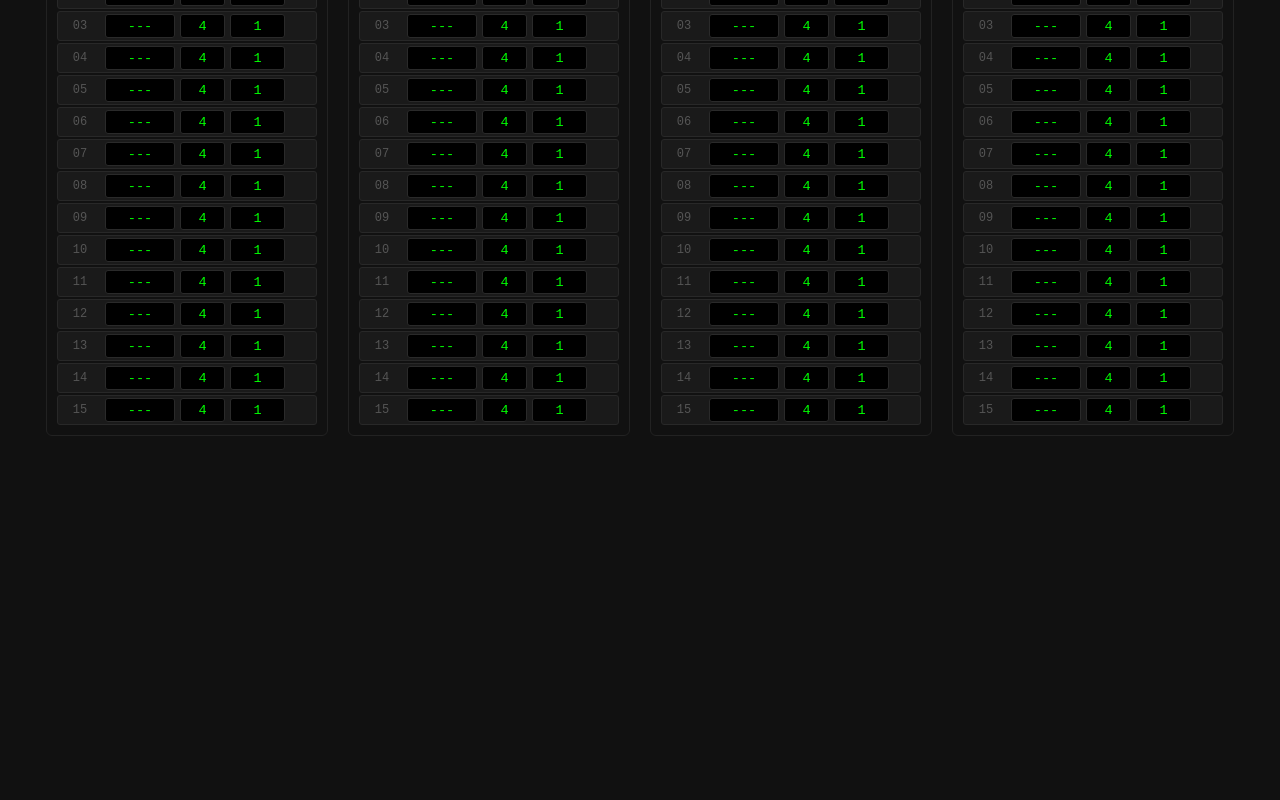
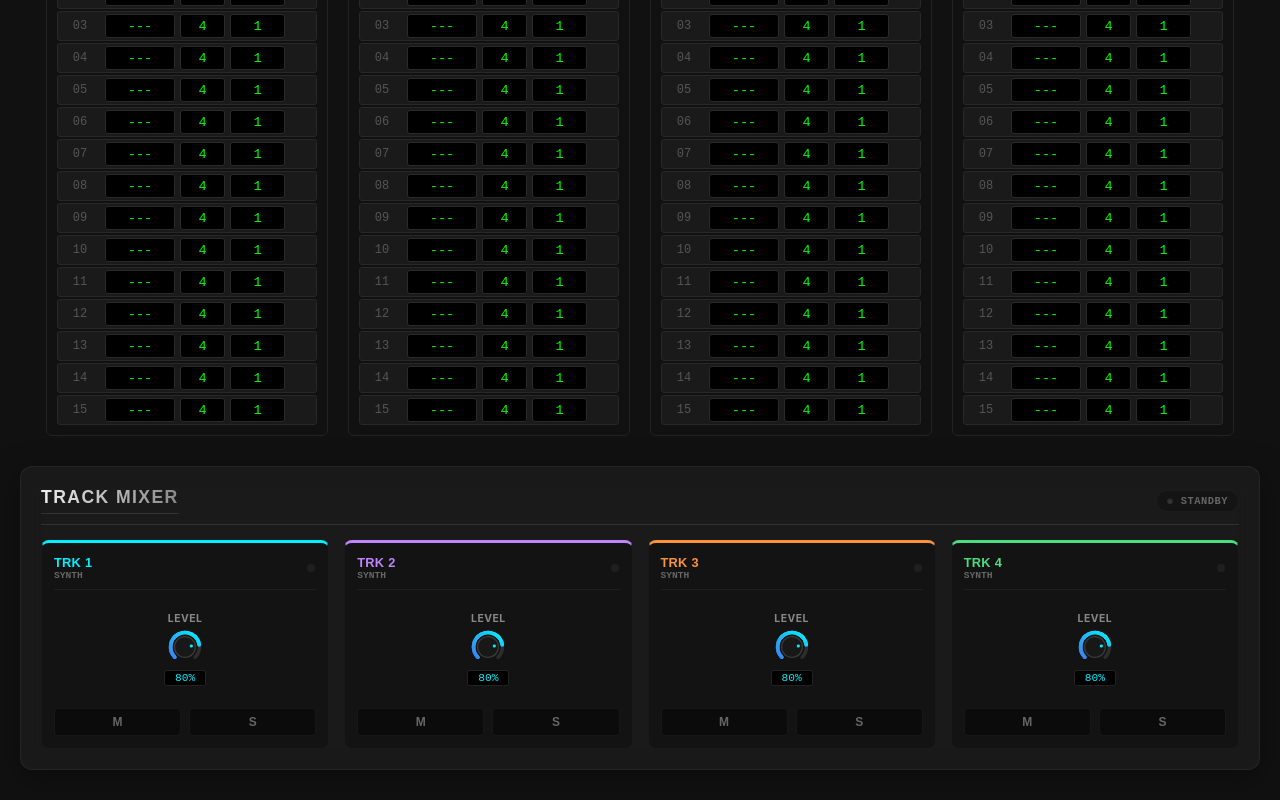
Before and after one commit to eugene-bakaev/browser-synth, a Vue app: page / in a window 1280 px wide. Shown: the part 291-1091 px from the top of the page. Before the commit the page ends 800 px from the top, so only its background shows below. Built offline with nearby package versions, Linux system fonts and the light colour scheme.

Commit message:
feat: implement track mixer with volume level, mute, and solo controls

```diff
--- a/src/App.vue
+++ b/src/App.vue
@@ -164,6 +164,15 @@
         </div>
       </div>
     </div>
+
+    <!-- Track Mixer (Globally visible at the bottom) -->
+    <div class="mixer-section">
+      <TrackMixer
+        :trackStates="trackStates"
+        :sequencer="sequencer"
+        :currentStep="currentStep"
+      />
+    </div>
   </div>
 </template>
 
@@ -176,8 +185,10 @@ import HatPanel from './components/HatPanel.vue';
 import SnarePanel from './components/SnarePanel.vue';
 import ClapPanel from './components/ClapPanel.vue';
 import SignalFlow from './components/SignalFlow.vue';
+import TrackMixer from './components/TrackMixer.vue';
 
 const {
+  trackStates,
   analyser,
   sequencer,
   activeTrackIndex,
@@ -480,4 +491,8 @@ h1 {
   justify-content: space-around;
   padding: 10px 0;
 }
+.mixer-section {
+  margin-top: 30px;
+  flex-shrink: 0;
+}
 </style>
--- /dev/null
+++ b/src/components/TrackMixer.vue
@@ -0,0 +1,297 @@
+<template>
+  <div class="module-group track-mixer-module">
+    <div class="mixer-header">
+      <h3>Track Mixer</h3>
+      <div class="mixer-status">
+        <span class="mixer-status-led" :class="{ active: sequencer.isPlaying }"></span>
+        <span class="mixer-status-label">{{ sequencer.isPlaying ? 'ACTIVE' : 'STANDBY' }}</span>
+      </div>
+    </div>
+
+    <div class="channel-strips">
+      <div
+        v-for="(track, index) in trackStates"
+        :key="index"
+        class="channel-strip"
+        :style="{ '--track-color': TRACK_COLORS[index] }"
+        :class="{ soloed: track.mixer.soloed, muted: track.mixer.muted }"
+      >
+        <!-- Strip Header with Label & LED -->
+        <div class="strip-header">
+          <div class="track-info">
+            <span class="track-number">TRK {{ index + 1 }}</span>
+            <span class="track-type">{{ track.engineType.toUpperCase() }}</span>
+          </div>
+          <!-- Pulse LED on note trigger -->
+          <div
+            class="trigger-led"
+            :class="{ active: isTrackTriggered(index) }"
+          ></div>
+        </div>
+
+        <!-- Volume Section -->
+        <div class="volume-container">
+          <Knob
+            label="LEVEL"
+            :min="0"
+            :max="1"
+            :step="0.01"
+            format="percent"
+            v-model="track.mixer.volume"
+          />
+        </div>
+
+        <!-- Buttons Section: Mute & Solo -->
+        <div class="mute-solo-controls">
+          <button
+            class="btn-mute"
+            :class="{ active: track.mixer.muted }"
+            @click="track.mixer.muted = !track.mixer.muted"
+            title="Mute"
+          >
+            M
+          </button>
+          <button
+            class="btn-solo"
+            :class="{ active: track.mixer.soloed }"
+            @click="track.mixer.soloed = !track.mixer.soloed"
+            title="Solo"
+          >
+            S
+          </button>
+        </div>
+      </div>
+    </div>
+  </div>
+</template>
+
+<script setup lang="ts">
+import Knob from './Knob.vue';
+import type { TrackState } from '../composables/useSynth';
+
+const props = defineProps<{
+  trackStates: TrackState[];
+  sequencer: {
+    isPlaying: boolean;
+    tracks: Array<{
+      steps: Array<{
+        note: string | null;
+      }>;
+    }>;
+  };
+  currentStep: number;
+}>();
+
+const TRACK_COLORS = ['#00f0ff', '#c084fc', '#fb923c', '#4ade80'];
+
+// Detect note trigger on current step for active visualization pulse
+const isTrackTriggered = (index: number) => {
+  if (!props.sequencer.isPlaying || props.currentStep < 0) return false;
+  const track = props.sequencer.tracks[index];
+  if (!track) return false;
+  const step = track.steps[props.currentStep];
+  return step && step.note !== null;
+};
+</script>
+
+<style scoped>
+.track-mixer-module {
+  background: rgba(30, 30, 30, 0.7);
+  backdrop-filter: blur(12px);
+  border: 1px solid rgba(255, 255, 255, 0.05);
+  border-radius: 12px;
+  padding: 20px;
+  box-shadow: 0 8px 32px 0 rgba(0, 0, 0, 0.37);
+  display: flex;
+  flex-direction: column;
+  gap: 15px;
+  width: 100%;
+}
+
+.mixer-header {
+  display: flex;
+  justify-content: space-between;
+  align-items: center;
+  border-bottom: 1px solid rgba(255, 255, 255, 0.1);
+  padding-bottom: 10px;
+}
+
+.mixer-header h3 {
+  margin: 0;
+  font-family: 'Outfit', sans-serif;
+  font-size: 1.1rem;
+  font-weight: 700;
+  letter-spacing: 0.08em;
+  text-transform: uppercase;
+  background: linear-gradient(90deg, #eee, #888);
+  -webkit-background-clip: text;
+  -webkit-text-fill-color: transparent;
+}
+
+.mixer-status {
+  display: flex;
+  align-items: center;
+  gap: 8px;
+  background: rgba(0, 0, 0, 0.2);
+  padding: 4px 10px;
+  border-radius: 20px;
+  border: 1px solid rgba(255, 255, 255, 0.03);
+}
+
+.mixer-status-led {
+  width: 6px;
+  height: 6px;
+  border-radius: 50%;
+  background: #333;
+  box-shadow: inset 0 1px 1px rgba(0, 0, 0, 0.5);
+  transition: all 0.3s ease;
+}
+
+.mixer-status-led.active {
+  background: #4ade80;
+  box-shadow: 0 0 8px #4ade80;
+}
+
+.mixer-status-label {
+  font-family: monospace;
+  font-size: 0.65rem;
+  font-weight: bold;
+  color: #666;
+  letter-spacing: 0.05em;
+}
+
+.channel-strips {
+  display: grid;
+  grid-template-columns: repeat(4, 1fr);
+  gap: 15px;
+}
+
+@media (max-width: 768px) {
+  .channel-strips {
+    grid-template-columns: repeat(2, 1fr);
+  }
+}
+
+.channel-strip {
+  background: rgba(15, 15, 15, 0.5);
+  border: 1px solid rgba(255, 255, 255, 0.03);
+  border-top: 3px solid var(--track-color);
+  border-radius: 8px;
+  padding: 12px;
+  display: flex;
+  flex-direction: column;
+  align-items: center;
+  gap: 15px;
+  transition: all 0.3s cubic-bezier(0.4, 0, 0.2, 1);
+  position: relative;
+}
+
+.channel-strip:hover {
+  background: rgba(15, 15, 15, 0.75);
+  border-color: rgba(255, 255, 255, 0.08);
+}
+
+.channel-strip.soloed {
+  box-shadow: 0 0 12px rgba(251, 146, 60, 0.1);
+  border-color: rgba(251, 146, 60, 0.3);
+}
+
+.channel-strip.muted {
+  opacity: 0.6;
+}
+
+.strip-header {
+  display: flex;
+  justify-content: space-between;
+  align-items: center;
+  width: 100%;
+  border-bottom: 1px solid rgba(255, 255, 255, 0.05);
+  padding-bottom: 8px;
+}
+
+.track-info {
+  display: flex;
+  flex-direction: column;
+  align-items: flex-start;
+}
+
+.track-number {
+  font-family: 'Outfit', sans-serif;
+  font-size: 0.8rem;
+  font-weight: 700;
+  color: var(--track-color);
+  letter-spacing: 0.02em;
+}
+
+.track-type {
+  font-family: monospace;
+  font-size: 0.6rem;
+  color: #666;
+  font-weight: bold;
+}
+
+.trigger-led {
+  width: 8px;
+  height: 8px;
+  border-radius: 50%;
+  background: rgba(255, 255, 255, 0.05);
+  border: 1px solid rgba(0, 0, 0, 0.3);
+  transition: background-color 0.05s ease, box-shadow 0.05s ease;
+}
+
+.trigger-led.active {
+  background: var(--track-color);
+  box-shadow: 0 0 10px var(--track-color);
+}
+
+.volume-container {
+  display: flex;
+  justify-content: center;
+  align-items: center;
+  width: 100%;
+  padding: 5px 0;
+}
+
+.mute-solo-controls {
+  display: flex;
+  width: 100%;
+  gap: 8px;
+  justify-content: center;
+}
+
+.mute-solo-controls button {
+  flex: 1;
+  font-family: 'Outfit', sans-serif;
+  font-size: 0.75rem;
+  font-weight: bold;
+  height: 28px;
+  border-radius: 4px;
+  background: rgba(0, 0, 0, 0.4);
+  color: #666;
+  border: 1px solid rgba(255, 255, 255, 0.05);
+  cursor: pointer;
+  transition: all 0.2s cubic-bezier(0.4, 0, 0.2, 1);
+  outline: none;
+}
+
+.mute-solo-controls button:hover {
+  color: #aaa;
+  border-color: rgba(255, 255, 255, 0.15);
+}
+
+.mute-solo-controls .btn-mute.active {
+  background: rgba(239, 68, 68, 0.2);
+  color: #ef4444;
+  border-color: rgba(239, 68, 68, 0.4);
+  box-shadow: 0 0 10px rgba(239, 68, 68, 0.25);
+  text-shadow: 0 0 4px rgba(239, 68, 68, 0.5);
+}
+
+.mute-solo-controls .btn-solo.active {
+  background: rgba(245, 158, 11, 0.2);
+  color: #f59e0b;
+  border-color: rgba(245, 158, 11, 0.4);
+  box-shadow: 0 0 10px rgba(245, 158, 11, 0.25);
+  text-shadow: 0 0 4px rgba(245, 158, 11, 0.5);
+}
+</style>
--- a/src/composables/useSynth.ts
+++ b/src/composables/useSynth.ts
@@ -32,23 +32,31 @@ compressor.connect(masterGain);
 masterGain.connect(analyser);
 analyser.connect(sharedCtx.destination);
 
+// Create track gains for mixing/mute/solo (routed to the compressor)
+export const trackGains: GainNode[] = Array(4).fill(null).map(() => {
+  const g = sharedCtx.createGain();
+  g.gain.setValueAtTime(0.8, sharedCtx.currentTime); // default volume is 0.8
+  g.connect(compressor);
+  return g;
+});
+
 const engines: SoundEngine[] = [
-  new SynthEngine(sharedCtx, compressor),
-  new SynthEngine(sharedCtx, compressor),
-  new SynthEngine(sharedCtx, compressor),
-  new SynthEngine(sharedCtx, compressor),
+  new SynthEngine(sharedCtx, trackGains[0]),
+  new SynthEngine(sharedCtx, trackGains[1]),
+  new SynthEngine(sharedCtx, trackGains[2]),
+  new SynthEngine(sharedCtx, trackGains[3]),
 ];
 const sequencer = reactive(new Sequencer());
 
 export type EngineType = 'synth' | 'kick' | 'hat' | 'snare' | 'clap';
 
-// Factory map: engineType -> constructor. Connect engines to the compressor.
-const engineFactories: Record<EngineType, (ctx: AudioContext) => SoundEngine> = {
-  synth: (ctx) => new SynthEngine(ctx, compressor),
-  kick: (ctx) => new KickEngine(ctx, compressor),
-  hat: (ctx) => new HatEngine(ctx, compressor),
-  snare: (ctx) => new SnareEngine(ctx, compressor),
-  clap: (ctx) => new ClapEngine(ctx, compressor),
+// Factory map: engineType -> constructor. Connect engines to their track gain node.
+const engineFactories: Record<EngineType, (ctx: AudioContext, dest: AudioNode) => SoundEngine> = {
+  synth: (ctx, dest) => new SynthEngine(ctx, dest),
+  kick: (ctx, dest) => new KickEngine(ctx, dest),
+  hat: (ctx, dest) => new HatEngine(ctx, dest),
+  snare: (ctx, dest) => new SnareEngine(ctx, dest),
+  clap: (ctx, dest) => new ClapEngine(ctx, dest),
 };
 
 export interface TrackState {
@@ -87,6 +95,11 @@ export interface TrackState {
     decay: number;   // seconds (0.05 - 0.8)
     tone: number;    // Hz (500 - 3000)
     sloppy: number;  // seconds (0.005 - 0.03)
+  };
+  mixer: {
+    volume: number;
+    muted: boolean;
+    soloed: boolean;
   };
 }
 
@@ -127,6 +140,11 @@ const trackStates = reactive<TrackState[]>(Array(4).fill(null).map((_, index) =>
     decay: 0.25,
     tone: 1000,
     sloppy: 0.015,
+  },
+  mixer: {
+    volume: 0.8,
+    muted: false,
+    soloed: false,
   }
 })));
 
@@ -139,7 +157,7 @@ const syncTrackToEngine = (i: number) => {
   // Swap engine if type changed
   if (engine.engineType !== targetType) {
     engine.dispose();
-    engine = engineFactories[targetType](sharedCtx);
+    engine = engineFactories[targetType](sharedCtx, trackGains[i]);
     engines[i] = engine;
   }
 
@@ -147,16 +165,55 @@ const syncTrackToEngine = (i: number) => {
   engine.applyParams(state[targetType] as Record<string, any>);
 };
 
-// Initialize engines
+// Calculate and apply target gains smoothly to prevent clicks/pops
+const updateMixerGains = () => {
+  const anySoloed = trackStates.some(ts => ts.mixer?.soloed);
+  for (let i = 0; i < 4; i++) {
+    const state = trackStates[i];
+    let targetGain = 0;
+    if (anySoloed) {
+      targetGain = (state.mixer.soloed && !state.mixer.muted) ? state.mixer.volume : 0;
+    } else {
+      targetGain = !state.mixer.muted ? state.mixer.volume : 0;
+    }
+    // Smooth transitions using setTargetAtTime
+    trackGains[i].gain.setTargetAtTime(targetGain, sharedCtx.currentTime, 0.015);
+  }
+};
+
+// Initialize engines and mixer gains
 for (let i = 0; i < 4; i++) {
   syncTrackToEngine(i);
 }
+updateMixerGains();
 
-// Watch each track state individually to prevent updating one track from triggering engine sync on other tracks
+// Watch engine type and specific parameters to trigger sync
 for (let i = 0; i < 4; i++) {
-  watch(() => trackStates[i], () => {
-    syncTrackToEngine(i);
-  }, { deep: true });
+  watch(
+    () => [
+      trackStates[i].engineType,
+      trackStates[i].synth,
+      trackStates[i].kick,
+      trackStates[i].hat,
+      trackStates[i].snare,
+      trackStates[i].clap
+    ],
+    () => {
+      syncTrackToEngine(i);
+    },
+    { deep: true }
+  );
+}
+
+// Watch mixer parameters separately to update gains
+for (let i = 0; i < 4; i++) {
+  watch(
+    () => trackStates[i].mixer,
+    () => {
+      updateMixerGains();
+    },
+    { deep: true }
+  );
 }
 
 export function useSynth() {
@@ -260,6 +317,7 @@ export function useSynth() {
   };
 
   return {
+    trackStates,
     analyser,
     engines,
     sequencer,
```
Also changed, not shown: 1 other file (tests, documents, lock files or other folders).
